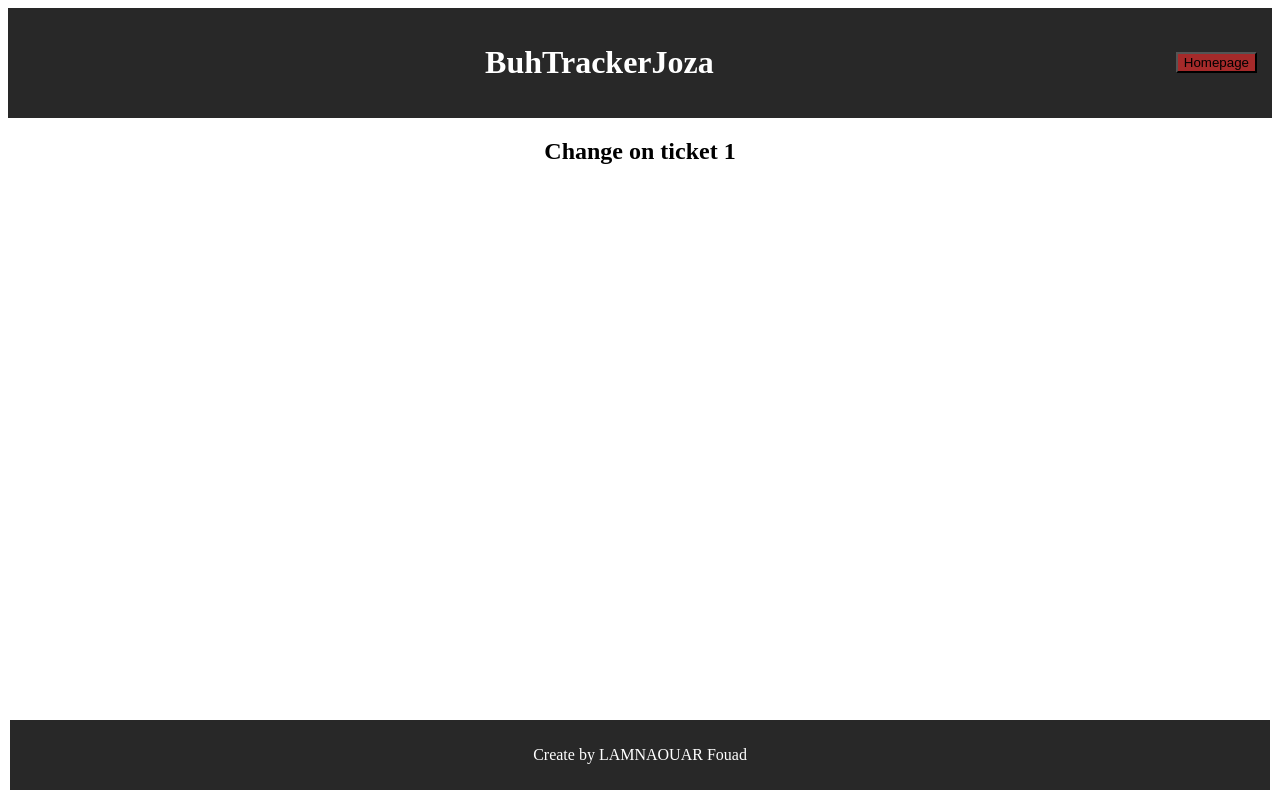
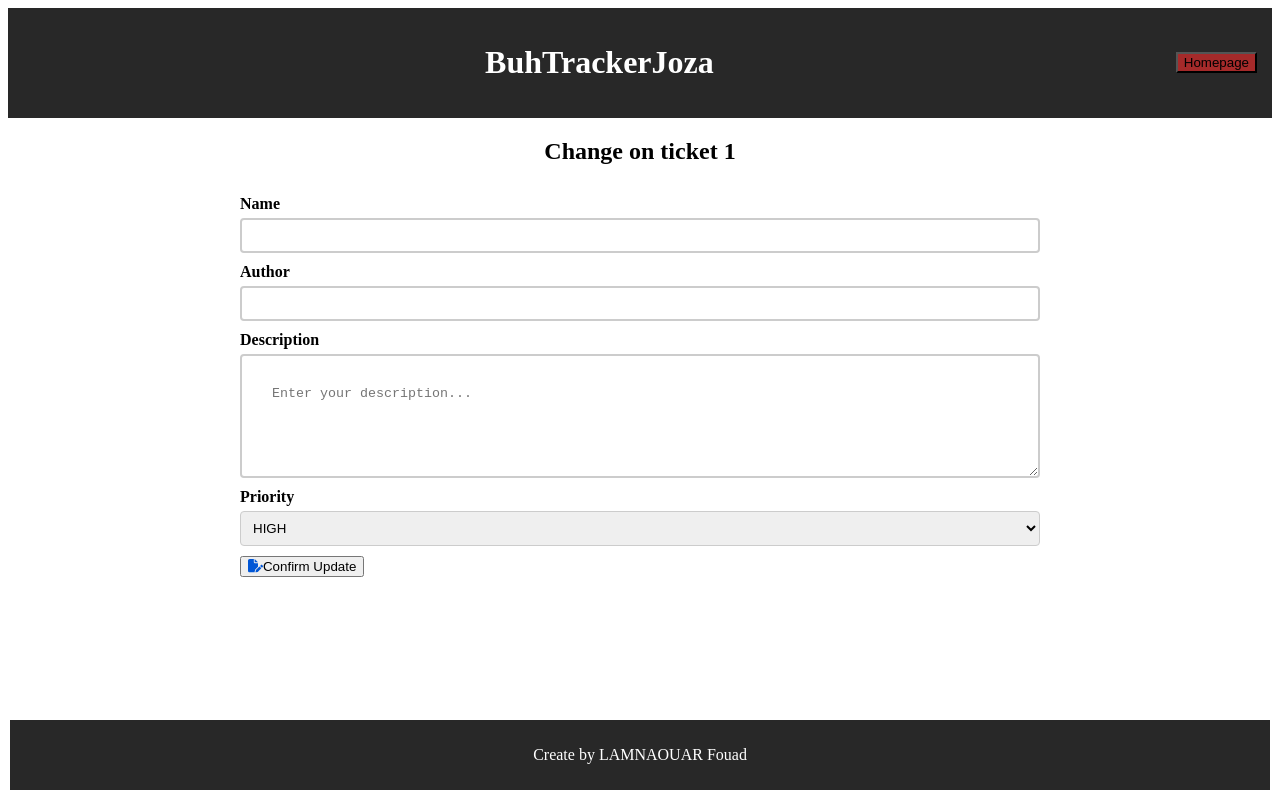
Before and after one commit to fouuuadi/BugTrackerJoza, a React (Create React App) app in the folder bug-tracker-joza/react-app/: page /ticket/1/update in a window 1280 px wide. Built offline with nearby package versions, Linux system fonts and the light colour scheme; no server answers.

Commit message:
update not fix

```diff
--- a/bug-tracker-joza/react-app/src/components/forms/FormUpdate.jsx
+++ b/bug-tracker-joza/react-app/src/components/forms/FormUpdate.jsx
@@ -1,13 +1,25 @@
-import React, {useState} from "react";
-import {useNavigate} from "react-router-dom";
+import React, { useState } from "react";
+import {useNavigate, useParams} from "react-router-dom";
 import axios from "axios";
 import Button from "../button/Button";
+import { FontAwesomeIcon } from "@fortawesome/react-fontawesome";
+import { faFilePen } from "@fortawesome/free-solid-svg-icons";
 
 const FormUpdate = () => {
 
-    const FormCreate = () => {
+    const [tickets, setTickets] = useState([]);
+    const refresh = () => {
+        axios.get(`${process.env.REACT_APP_API_URL || "http://localhost:8080"}/tickets/all`)
+            //axios.get('http://localhost:8080/tickets/all')
+            .then(response => {
+                setTickets(response.data);
+            })
+            .catch(error => {
+                console.log('Erreur lors de la récupération des données:', error);
+            });
 
-        const navigate = useNavigate()
+    }
+    const {id} = useParams();
 
     const [name, setName] = useState();
         const [author, setAuthor] = useState();
@@ -18,18 +30,18 @@ const FormUpdate = () => {
 // Comportement
         const handleSubmitUpdate = (e) => {
             e.preventDefault();
-            const formCreate = {name, author, description, priority};
+            const formUpdate = {name, author, description, priority};
 
 
             // fetchData('url', 'get', setTickets);
             //envoyer les données du formulaire a la base de données
             axios
-                .post(`${process.env.REACT_APP_API_URL || "http://localhost:8080"}/tickets/`)
+                .put(`${process.env.REACT_APP_API_URL || "http://localhost:8080"}/tickets/${id}`, formUpdate)
                 .then((response) => {
                     console.log("Ticket ajouté avec succès !", response.data);
 
-                    //rediriger l'utilisateur vers la page d'accueil aprés l'ajout réussi
-                    navigate(`/`)
+                    //rediriger avec la function refresh pour retourner sur le ('/') = home
+                    refresh();
                 })
 
                 .catch((error) => {
@@ -39,27 +51,62 @@ const FormUpdate = () => {
 
         return (
 
-            <form onSubmit={handleSubmitUpdate}>
+            <form>
                 <label htmlFor="name">Name</label>
-            <input type="text" id="name" name="name"></input>
+                <input
+                    type="text"
+                    id="name"
+                    name="name"
+                    value={name}
+                    onChange={(e) => setName(e.target.value)}
+                />
 
                 <label htmlFor="author">Author</label>
-            <input type="text" id="author" name="author"></input>
+                <input
+                    type="text"
+                    id="author"
+                    name="author"
+                    value={author}
+                    onChange={(e) => setAuthor(e.target.value)}
+                />
 
                 <label htmlFor="description">Description</label>
-            <textarea id="description" name="description" rows="4" placeholder="Enter your description..."></textarea>
+                <textarea
+                    id="description"
+                    name="description"
+                    rows="4"
+                    placeholder="Enter your description..."
+                    value={description}
+                    onChange={(e) => setDescription(e.target.value)}
+                />
 
                 <label htmlFor="priority">Priority</label>
-            <select id="priority" name="priority">
+                <select
+                    id="priority"
+                    name="priority"
+                    value={priority}
+                    onChange={(e) => setPriority(e.target.value)}
+                >
                     <option value="HIGH">HIGH</option>
                     <option value="MEDIUM">MEDIUM</option>
                     <option value="LOW">LOW</option>
                     <option value="CRITICAL">CRITICAL</option>
                 </select>
 
-
+                <Button
+                    label={
+                        <span>
+        <FontAwesomeIcon
+            icon={faFilePen}
+            style={{ color: "#0056d6" }}
+        />
+        Confirm Update
+      </span>
+                    }
+                    action={handleSubmitUpdate}
+                    color="none"
+                />
             </form>)
-    }
     }
 
 export default FormUpdate;
--- a/bug-tracker-joza/react-app/src/pages/ticket-update/TicketUpdate.jsx
+++ b/bug-tracker-joza/react-app/src/pages/ticket-update/TicketUpdate.jsx
@@ -29,10 +29,8 @@ const TicketUpdate = () => {
     return (
         <div>
             <HeaderPage/>
-            <div>
                 <h2>Change on ticket {id}</h2>
                 <FormUpdate/>
-            </div>
             <FooterPage/>
         </div>
 
```
Also changed, not shown: bug-tracker-joza/react-app/src/pages/ticket-list/TicketList.jsx (line endings or trailing spaces), 1 other file (tests, documents, lock files or other folders). Lines whose indentation alone changed are shown as unchanged.
